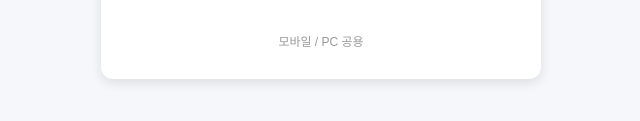
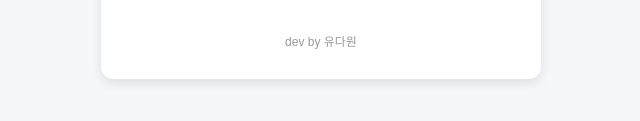
Before and after one commit to strongyoda/Rat-condition, a plain HTML site: page index.html in a window 1280 px wide. Shown: the part 495-616 px from the top of the page, 319-959 px from the left. Drawn offline with Linux system fonts and the light colour scheme.

Commit message:
Update index.html

```diff
--- a/index.html
+++ b/index.html
@@ -85,9 +85,10 @@
   </button>
 
   <div class="footer">
-    모바일 / PC 공용
+    dev by 유다원
   </div>
 </div>
 
 </body>
+
 </html>
```
